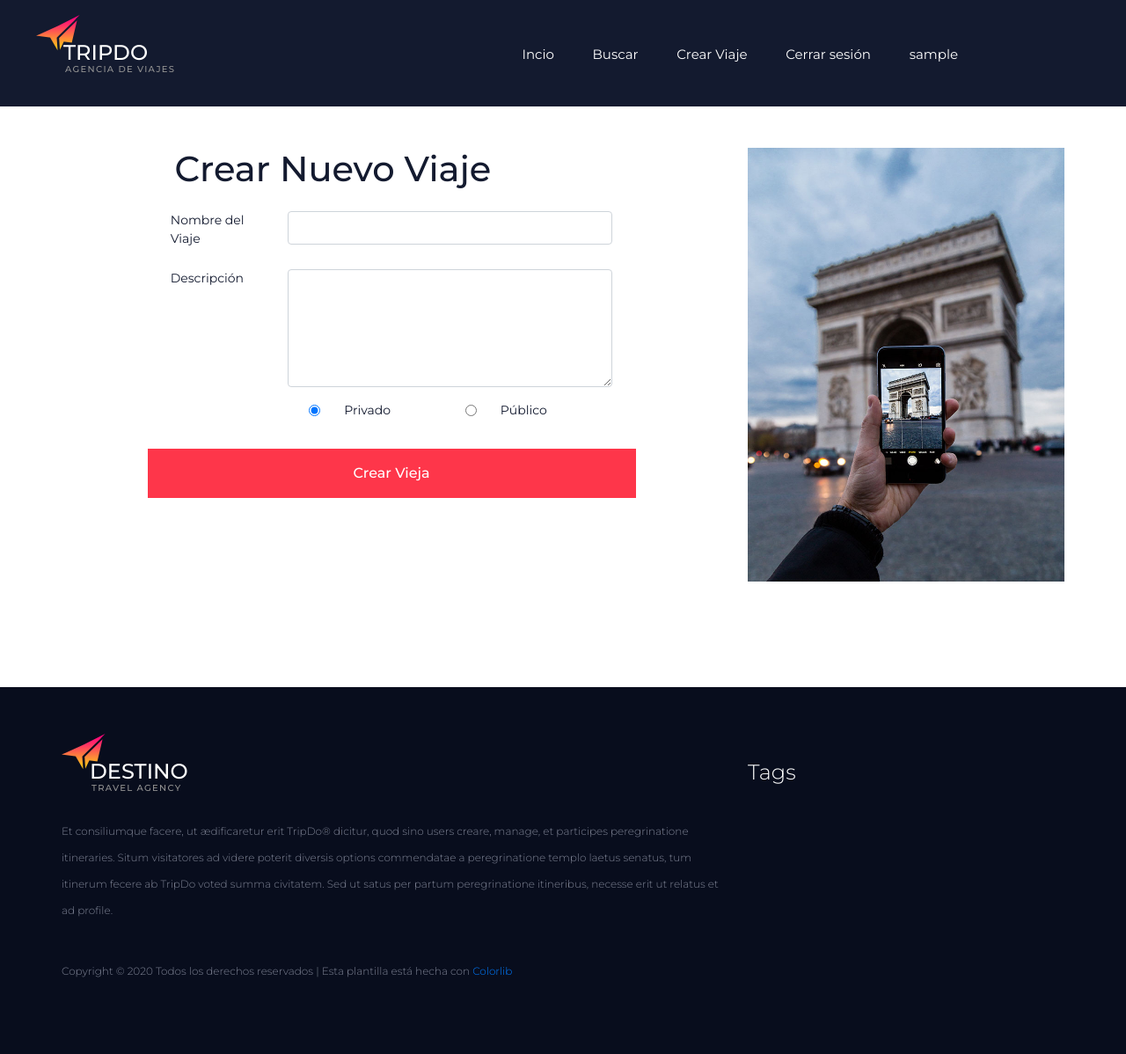
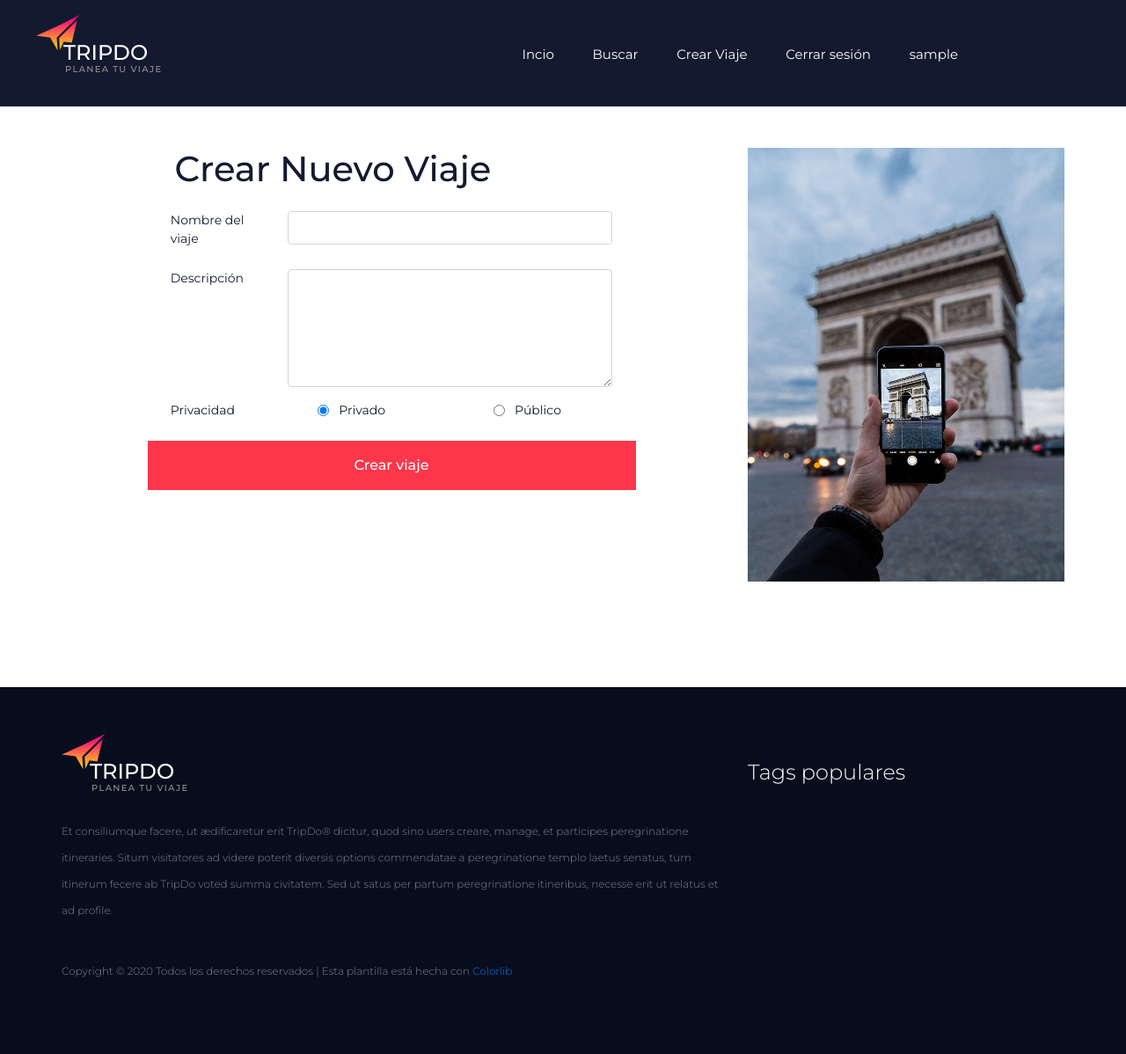
Before and after one commit to JotaJota96/TripDo_obligatorio_PHP, a CodeIgniter app: page /laboratorio-php/crearViaje in a window 1280 px wide. Shown: the whole page at 88% size. Run offline with CodeIgniter, Linux system fonts and the light colour scheme; the visitor is signed in with stand-in values (Sample User, id 1); data that the repository does not hold is empty; some libraries are stand-ins or nearby versions.

Commit message:
Correccion de ortografia

```diff
--- a/tripdo/application/controllers/CrearViaje.php
+++ b/tripdo/application/controllers/CrearViaje.php
@@ -70,12 +70,12 @@ class CrearViaje extends CI_Controller {
 		}
 
 		//Validaciones
-		$this->form_validation->set_rules('nombreViaje', 'Nombre Viaje', 'trim|required|min_length[5]|max_length[50]|alpha_numeric_spaces');
-		$this->form_validation->set_rules('descripcion', 'Descripcion', 'trim|required');
+		$this->form_validation->set_rules('nombreViaje', 'Nombre del viaje', 'trim|required|min_length[5]|max_length[50]|alpha_numeric_spaces');
+		$this->form_validation->set_rules('descripcion', 'Descripción', 'trim|required');
 
 		//Mensajes de error
-		$this->form_validation->set_message('min_length', 'El campo %s debe tener al menos %s characters.');
-		$this->form_validation->set_message('max_length', 'El campo %s no debe superar los %s characters.');
+		$this->form_validation->set_message('min_length', 'El campo %s debe tener al menos %s caracteres.');
+		$this->form_validation->set_message('max_length', 'El campo %s no debe superar los %s caracteres.');
 		$this->form_validation->set_message('required', 'El campo %s es obligatorio.');
 		$this->form_validation->set_message('alpha_dash','El campo %s solo puede contener caracteres alfanuméricos, guiones bajos y guiones.');
 		$this->form_validation->set_message('alpha_numeric_spaces','El campo %s solo puede contener caracteres alfanuméricos, números y espacios');
--- a/tripdo/application/controllers/Login.php
+++ b/tripdo/application/controllers/Login.php
@@ -82,8 +82,8 @@ class Login extends CI_Controller {
 		//$this->form_validation->set_rules('email', 'Email', 'required|is_unique[users.email]');
 
 		//Mensajes de error
-		$this->form_validation->set_message('min_length', 'El campo %s debe tener al menos %s characters.');
-		$this->form_validation->set_message('max_length', 'El campo %s no debe superar los %s characters.');
+		$this->form_validation->set_message('min_length', 'El campo %s debe tener al menos %s caracteres.');
+		$this->form_validation->set_message('max_length', 'El campo %s no debe superar los %s caracteres.');
 		$this->form_validation->set_message('required', 'El campo %s es obligatorio.');
 
 		if($this->form_validation->run() === FALSE){
--- a/tripdo/application/controllers/LoginValidar.php
+++ b/tripdo/application/controllers/LoginValidar.php
@@ -74,10 +74,10 @@ class LoginValidar extends CI_Controller {
 		//$this->form_validation->set_rules('email', 'Email', 'required|is_unique[users.email]');
 
 		//Mensajes de error
-		$this->form_validation->set_message('min_length', 'El campo %s debe tener al menos %s characters.');
-		$this->form_validation->set_message('max_length', 'El campo %s no debe superar los %s characters.');
+		$this->form_validation->set_message('min_length', 'El campo %s debe tener al menos %s caracteres.');
+		$this->form_validation->set_message('max_length', 'El campo %s no debe superar los %s caracteres.');
         $this->form_validation->set_message('required', 'El campo %s es obligatorio.');
-        $this->form_validation->set_message('exact_length', 'El largo del campo %s debe ser 10.');
+        $this->form_validation->set_message('exact_length', 'El largo del campo %s debe ser de %s caracteres.');
 
 		if($this->form_validation->run() === FALSE){
 			$this->load->view('login_validar', $this->data);
--- a/tripdo/application/helpers/main_menu_helper.php
+++ b/tripdo/application/helpers/main_menu_helper.php
@@ -32,7 +32,7 @@ function mainMenu(){
         // si NO hay usuario logueado, agrego opciones de login, registro, etc
         array_push($menu,
             array(
-                'title'=> 'Iniciar Sessión',
+                'title'=> 'Iniciar sesión',
                 'url' => base_url('/login')
             ),
             array(
--- a/tripdo/application/views/crear_viaje.php
+++ b/tripdo/application/views/crear_viaje.php
@@ -14,7 +14,7 @@
                             </div>
 
                             <div class="form-group row col-md-9 mx-auto">
-                                <label class="col-md-3" for="nombreViaje">Nombre del Viaje</label>
+                                <label class="col-md-3" for="nombreViaje">Nombre del viaje</label>
                                 <div class="col-md-9">
                                     <input type="text" class="form-control" id="nombreViaje" name="nombreViaje" value="<?= $defNombre?>">
                                     <span><?= form_error('nombreViaje'); ?></span>
@@ -30,25 +30,27 @@
                             </div>
 
                             <div class="form-group row col-md-9 mx-auto">
-                                <div class="form-check col-md-4"></div>
-                                <div class="form-check col-md-4">
+                                <label class="col-md-3" for="descripcion">Privacidad</label>
+                                <div class="col-md-9">
+                                    <div class="row">
+                                        <div class="form-check col-6 text-center">
                                             <input class="form-check-input" type="radio" name="publico" id="exampleRadios1" value="option1" checked>
-                                    <label class="form-check-label" for="exampleRadios1">
+                                            <label class="form-check-label py-0 px-1" for="publico">
                                                 Privado
                                             </label>
                                         </div>
-                                <div class="form-check col-md-4">
+                                        <div class="form-check col-6 text-center">
                                             <input class="form-check-input" type="radio" name="publico" id="exampleRadios2" value="option2">
-                                    <label class="form-check-label" for="exampleRadios2">
+                                            <label class="form-check-label py-0 px-1" for="publico">
                                                 Público
                                             </label>
                                         </div>
-
                                     </div>
-                            <div class="form-check col-md-3"></div>
+                                </div>
+                            </div>
                             <div class="form-goup row">
                                 <div class="col-md-9 mx-auto">
-                                    <button type="submit" class="_button btn-block" name="btncrearViaje">Crear Vieja</button>
+                                    <button type="submit" class="_button btn-block" name="btncrearViaje">Crear viaje</button>
                                 </div>
                             </div>
                         </form>
@@ -56,7 +58,7 @@
                 </div>
 
                 <!-- Sidebar -->
-                <div class="col-lg-4">
+                <div class="col-lg-4 mt-5 mt-md-0">
                     <div class="sidebar">
                         <img src="<?= base_url()?>/public/images/top_1.jpg" alt="">
                     </div>
--- a/tripdo/application/views/footer.php
+++ b/tripdo/application/views/footer.php
@@ -7,8 +7,8 @@
                             <!-- Logo -->
                             <div class="logo_container">
                                 <div class="logo">
-                                    <div>destino</div>
-                                    <div>travel agency</div>
+                                    <div>TripDo</div>
+                                    <div>Planea tu viaje</div>
                                     <div class="logo_image"><img src="<?= base_url()?>/public/images/logo.png" alt=""></div>
                                 </div>
                             </div>
@@ -28,7 +28,7 @@
                     <!-- Footer Column -->
                     <div class="col-lg-4 footer_col">
                         <div class="tags footer_tags">
-                            <div class="footer_title">Tags</div>
+                            <div class="footer_title">Tags populares</div>
                             <ul class="tags_content d-flex flex-row flex-wrap align-items-start justify-content-start">
                                 <?php //Muestro cada tag y pongo el enlace a una busqueda por ese tag. Le pongo el urlencode() para evitar problemas con los espacios
                                     foreach ($footerTags as $t){
--- a/tripdo/application/views/header.php
+++ b/tripdo/application/views/header.php
@@ -79,7 +79,7 @@ defined('BASEPATH') OR exit('No direct script access allowed');
                             <a href="<?= base_url() ?>">
                                 <div class="logo">
                                     <div>TripDo</div>
-                                    <div>Agencia de viajes</div>
+                                    <div>Planea tu viaje</div>
                                     <div class="logo_image"><img src="<?= base_url()?>/public/images/logo.png" alt=""></div>
                                 </div>
                             </a>
--- a/tripdo/application/views/login.php
+++ b/tripdo/application/views/login.php
@@ -14,7 +14,7 @@
                             </div>
 
                             <div class="form-group row col-md-9 mx-auto">
-                                <label class="col-md-3" for="nickname">Ninckname o Correo</label>
+                                <label class="col-md-3" for="nickname">Nickname o Correo</label>
                                 <div class="col-md-9">
                                     <input type="text" class="form-control" id="ninckname" name="nickname">
                                     <span><?= form_error('nickname'); ?></span>
--- a/tripdo/application/views/login_validar.php
+++ b/tripdo/application/views/login_validar.php
@@ -10,12 +10,12 @@
                     <div class="form_registro">
                         <form action="<?= base_url('loginValidar/validate')?>" method="POST" >
                             <div class="form-group row col-md-9 mx-auto">
-                                <h2 class="col-md-9">Valída tu registro</h2>
-                                <p class="col-md-9">Te hemos enviado un correo con el codigo de validacion a tu direccion de correo.</p>
+                                <h2 class="col-md-9">Valida tu registro</h2>
+                                <p class="col-md-9">Te hemos enviado un código de validación a tu direccion de correo.</p>
                             </div>
 
                             <div class="form-group row col-md-9 mx-auto">
-                                <label class="col-md-3" for="nickname">Ninckname</label>
+                                <label class="col-md-3" for="nickname">Nickname</label>
                                 <div class="col-md-9">
                                     <input type="text" class="form-control" id="ninckname" name="nickname">
                                     <span><?= form_error('nickname'); ?></span>
--- a/tripdo/application/views/registro.php
+++ b/tripdo/application/views/registro.php
@@ -15,7 +15,7 @@
 								<h2 class="col-md-9">Registro</h2>
 							</div>
 							<div class="form-group row col-md-9 mx-auto">
-								<label class="col-md-3" for="nickname">Ninckname</label>
+								<label class="col-md-3" for="nickname">Nickname</label>
 								<div class="col-md-9 mx-auto">
 									<input type="text" class="form-control" id="ninckname" name="nickname" value="<?= $defNick?>">
 									<span><?= form_error('nickname'); ?></span>
@@ -77,7 +77,7 @@
 								</div>
 
 								<div class="form-group row col-md-9 mx-auto">
-									<label class="col-md-3" for="foto">Subir Foto *</label>
+									<label class="col-md-3" for="foto">Foto *</label>
 									<div class="col-md-9 ">
 										<input type="file" class="form-control-file" id="foto" name="photo">
 										<span class="mt-2 text-danger"><?php echo $msgFoto; ?></span>
```
Also changed, not shown: tripdo/application/controllers/Registro.php (+6 -6 lines), tripdo/application/views/viaje.php (+32 -26 lines). Lines whose indentation alone changed are shown as unchanged.
